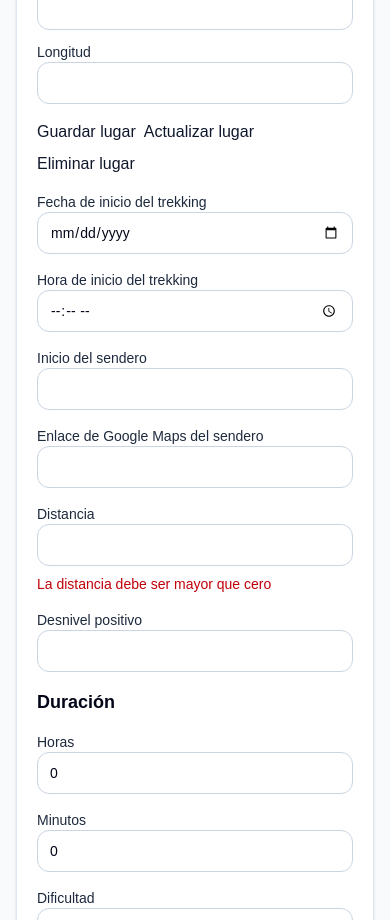
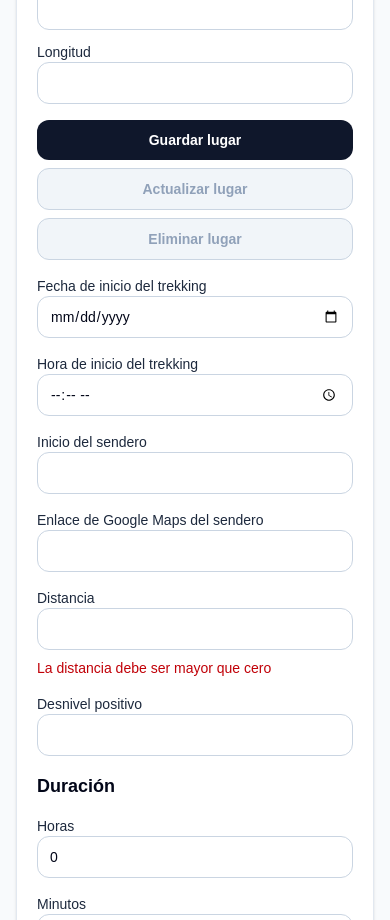
Before and after one commit to m415x/trekking-outing-message-generator, a Next.js app: page / in a window 390 px wide. Shown: the part 1000-1920 px from the top of the page. Built offline with nearby package versions, Linux system fonts and the light colour scheme.

Commit message:
fix(TOMG-37): make place actions responsive

```diff
--- a/components/outing-editor.tsx
+++ b/components/outing-editor.tsx
@@ -425,8 +425,9 @@ export function OutingEditor({
               />
             </label>
           </div>
-          <div className="flex flex-wrap gap-2">
+          <div className="grid grid-cols-1 gap-2 sm:grid-cols-3">
             <button
+              className="w-full rounded-xl bg-slate-900 px-4 py-2.5 text-sm font-semibold text-white transition hover:bg-slate-700"
               type="button"
               onClick={() => {
                 if (!frequentPlaces) return
@@ -449,6 +450,7 @@ export function OutingEditor({
               Guardar lugar
             </button>
             <button
+              className="w-full rounded-xl border border-slate-300 bg-white px-4 py-2.5 text-sm font-semibold text-slate-800 transition hover:bg-slate-50 disabled:bg-slate-100 disabled:text-slate-400"
               type="button"
               disabled={!selectedPlaceId}
               onClick={() => {
@@ -471,6 +473,7 @@ export function OutingEditor({
               Actualizar lugar
             </button>
             <button
+              className="w-full rounded-xl border border-slate-300 bg-white px-4 py-2.5 text-sm font-semibold text-slate-800 transition hover:bg-slate-50 disabled:bg-slate-100 disabled:text-slate-400"
               type="button"
               disabled={!selectedPlaceId}
               onClick={() => {
```
